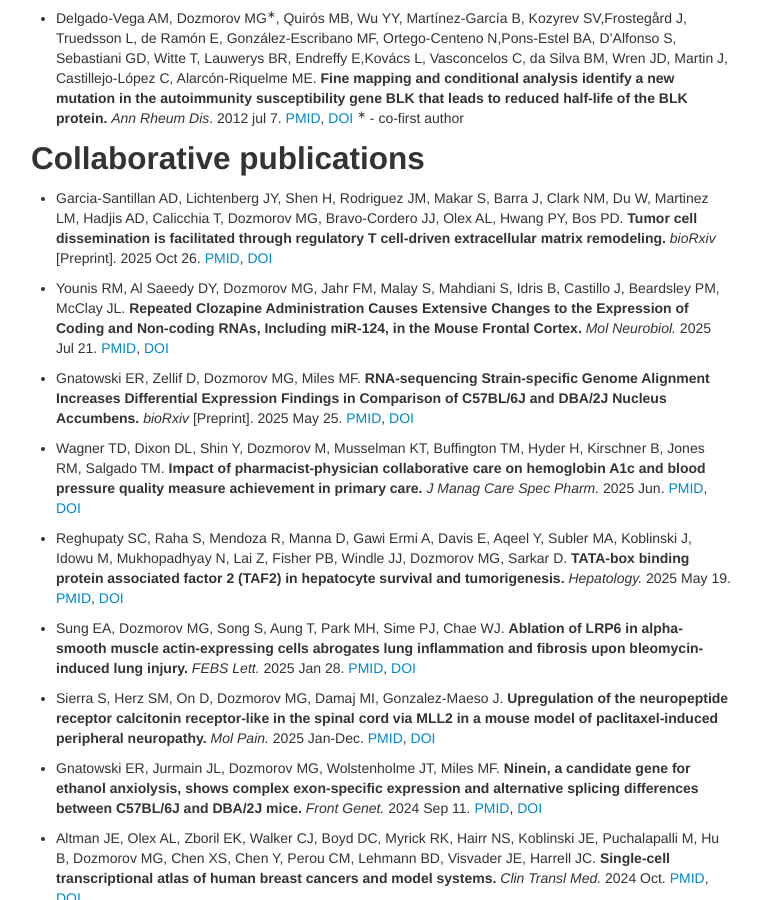
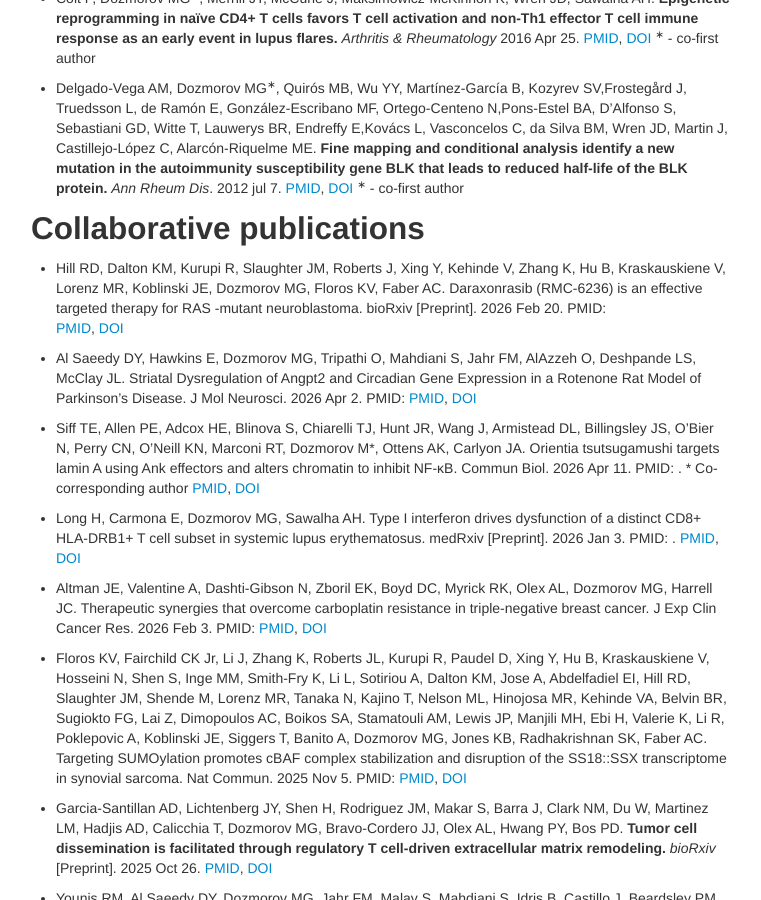
Before and after one commit to dozmorovlab/dozmorovlab.github.io, a Jekyll site: the page built from 02-pubs.md, in a window 1280 px wide and 900 px high, scrolled down 3354 px. Shown: the whole window, without its empty margins (259-1020 px from the left). Built offline with Jekyll 4.4.1, drawn with Linux system fonts in a browser that asks for light colours; comment, search, counter and statistics services are not loaded; some of the changed text lies outside the part shown.

Commit message:
Update publications

```diff
--- a/02-pubs.md
+++ b/02-pubs.md
@@ -19,9 +19,11 @@ permalink: "publications.html"
 
 ## Lead/senior author publications
 
-- Brydon P.G. Wall, Jonathan D. Ogata, My Nguyen, Joseph L. McClay, Chuck Harrell, Mikhail G Dozmorov<sup>&lowast;</sup> **Beyond Blacklists: A Critical Assessment of Exclusion Set Generation Strategies and Alternative Approaches** _bioRxiv_ 2025.02.06; [DOI](https://doi.org/10.1101/2025.02.06.636968), [GitHub](https://github.com/dozmorovlab/excluderanges_supplementary)
+- My Nguyen, Shaojun Tang, Joseph L. McClay, J. Chuck Harrell, Mikhail G. Dozmorov EpiTADformer: A Transformer-Based Model for High-Resolution TAD Boundary Detection Using Epigenomic Signal Embeddings bioRxiv 2026; [DOI](https://doi.org/10.64898/2026.01.20.700691), [GitHub](https://github.com/dozmorovlab/EpiTADformer), <span data-badge-type="4" data-doi="10.64898/2026.01.20.700691" data-hide-no-mentions="true" class="altmetric-embed">
 
-- My Nguyen, Brydon P. G. Wall, J. Chuck Harrell, Mikhail G. Dozmorov<sup>&lowast;</sup> **scHiCcompare: an R package for differential analysis of single-cell Hi-C data** _bioRxiv_ 2024.11.06; [DOI](https://doi.org/10.1101/2024.11.06.622369)
+- Wall BPG, Ogata JD, Nguyen M, Olex AL, Floros KV, Faber AC, McClay JL, Harrell JC, Dozmorov MG. Beyond blacklists: a critical assessment of exclusion set generation strategies and alternative approaches. Bioinformatics. 2026 Feb 28. [PMID](https://www.ncbi.nlm.nih.gov/pubmed/41826793/), [DOI](https://doi.org/10.1093/bioinformatics/btag110), [GitHub](https://github.com/dozmorovlab/excluderanges_supplementary), <span data-badge-type="4" data-doi="10.1093/bioinformatics/btag110" data-hide-no-mentions="true" class="altmetric-embed"> </span>
+
+- Nguyen M, Wall BPG, Harrell JC, Dozmorov MG. scHiCcompare: An R Package for Differential Analysis of Single-cell Hi-C Data. J Mol Biol. 2025 Apr 15. [PMID](https://www.ncbi.nlm.nih.gov/pubmed/40246224/), [DOI](https://doi.org/10.1016/j.jmb.2025.169155), [GitHub](https://github.com/dozmorovlab/scHiCcompare), <span data-badge-type="4" data-doi="10.1016/j.jmb.2025.169155" data-hide-no-mentions="true" class="altmetric-embed"> </span>
 
 - Wall BPG, Nguyen M, Harrell JC, Dozmorov MG<sup>&lowast;</sup>. **Machine and deep learning methods for predicting 3D genome organization.** _Methods Mol Biol._ 2025. [PMID](https://www.ncbi.nlm.nih.gov/pubmed/39283464), [DOI](https://doi.org/10.1007/978-1-0716-4136-1_22) <span data-badge-type="4" data-doi="10.1007/978-1-0716-4136-1_22" data-hide-no-mentions="true" class="altmetric-embed">, [Preprint](https://arxiv.org/abs/2403.03231)
 
@@ -119,6 +121,24 @@ permalink: "publications.html"
 - Delgado-Vega AM, Dozmorov MG<sup>&lowast;</sup>, Quirós MB, Wu YY, Martínez-García B, Kozyrev SV,Frostegård J, Truedsson L, de Ramón E, González-Escribano MF, Ortego-Centeno N,Pons-Estel BA, D'Alfonso S, Sebastiani GD, Witte T, Lauwerys BR, Endreffy E,Kovács L, Vasconcelos C, da Silva BM, Wren JD, Martin J, Castillejo-López C, Alarcón-Riquelme ME. **Fine mapping and conditional analysis identify a new mutation in the autoimmunity susceptibility gene BLK that leads to reduced half-life of the BLK protein.** _Ann Rheum Dis_. 2012 jul 7. [PMID](http://www.ncbi.nlm.nih.gov/pubmed/22696686), [DOI](https://doi.org/10.1136/annrheumdis-2011-200987) <span data-badge-type="4" data-doi="10.1136/annrheumdis-2011-200987" data-hide-no-mentions="true" class="altmetric-embed"> </span> <sup>&lowast;</sup> - co-first author
 
 ## Collaborative publications
+
+- Hill RD, Dalton KM, Kurupi R, Slaughter JM, Roberts J, Xing Y, Kehinde V, Zhang K, Hu B, Kraskauskiene V, Lorenz MR, Koblinski JE, Dozmorov MG, Floros KV, Faber AC. Daraxonrasib (RMC-6236) is an effective targeted therapy for RAS -mutant neuroblastoma. bioRxiv [Preprint]. 2026 Feb 20. PMID:
+[PMID](https://www.ncbi.nlm.nih.gov/pubmed/41756844), [DOI](https://doi.org/10.64898/2026.02.19.706849) <span data-badge-type="4" data-doi="10.64898/2026.02.19.706849" data-hide-no-mentions="true" class="altmetric-embed"></span>
+
+- Al Saeedy DY, Hawkins E, Dozmorov MG, Tripathi O, Mahdiani S, Jahr FM, AlAzzeh O, Deshpande LS, McClay JL. Striatal Dysregulation of Angpt2 and Circadian Gene Expression in a Rotenone Rat Model of Parkinson's Disease. J Mol Neurosci. 2026 Apr 2. PMID:
+[PMID](https://www.ncbi.nlm.nih.gov/pubmed/41925987), [DOI](https://doi.org/10.1007/s12031-026-02506-z) <span data-badge-type="4" data-doi="10.1007/s12031-026-02506-z" data-hide-no-mentions="true" class="altmetric-embed"></span>
+
+- Siff TE, Allen PE, Adcox HE, Blinova S, Chiarelli TJ, Hunt JR, Wang J, Armistead DL, Billingsley JS, O'Bier N, Perry CN, O'Neill KN, Marconi RT, Dozmorov M*, Ottens AK, Carlyon JA. Orientia tsutsugamushi targets lamin A using Ank effectors and alters chromatin to inhibit NF-κB. Commun Biol. 2026 Apr 11. PMID: . * Co-corresponding author
+[PMID](https://www.ncbi.nlm.nih.gov/pubmed/41965450), [DOI](https://doi.org/10.1038/s42003-026-10003-7) <span data-badge-type="4" data-doi="10.1038/s42003-026-10003-7" data-hide-no-mentions="true" class="altmetric-embed"></span>
+
+- Long H, Carmona E, Dozmorov MG, Sawalha AH. Type I interferon drives dysfunction of a distinct CD8+ HLA-DRB1+ T cell subset in systemic lupus erythematosus. medRxiv [Preprint]. 2026 Jan 3. PMID: .
+[PMID](https://www.ncbi.nlm.nih.gov/pubmed/41607660), [DOI](https://doi.org/10.64898/2026.01.02.26343348) <span data-badge-type="4" data-doi="10.64898/2026.01.02.26343348" data-hide-no-mentions="true" class="altmetric-embed"></span>
+
+- Altman JE, Valentine A, Dashti-Gibson N, Zboril EK, Boyd DC, Myrick RK, Olex AL, Dozmorov MG, Harrell JC. Therapeutic synergies that overcome carboplatin resistance in triple-negative breast cancer. J Exp Clin Cancer Res. 2026 Feb 3. PMID:
+[PMID](https://www.ncbi.nlm.nih.gov/pubmed/41630032), [DOI](https://doi.org/10.1186/s13046-025-03636-9) <span data-badge-type="4" data-doi="10.1186/s13046-025-03636-9" data-hide-no-mentions="true" class="altmetric-embed"></span>
+
+- Floros KV, Fairchild CK Jr, Li J, Zhang K, Roberts JL, Kurupi R, Paudel D, Xing Y, Hu B, Kraskauskiene V, Hosseini N, Shen S, Inge MM, Smith-Fry K, Li L, Sotiriou A, Dalton KM, Jose A, Abdelfadiel EI, Hill RD, Slaughter JM, Shende M, Lorenz MR, Tanaka N, Kajino T, Nelson ML, Hinojosa MR, Kehinde VA, Belvin BR, Sugiokto FG, Lai Z, Dimopoulos AC, Boikos SA, Stamatouli AM, Lewis JP, Manjili MH, Ebi H, Valerie K, Li R, Poklepovic A, Koblinski JE, Siggers T, Banito A, Dozmorov MG, Jones KB, Radhakrishnan SK, Faber AC. Targeting SUMOylation promotes cBAF complex stabilization and disruption of the SS18::SSX transcriptome in synovial sarcoma. Nat Commun. 2025 Nov 5. PMID:
+[PMID](https://www.ncbi.nlm.nih.gov/pubmed/41193430), [DOI](https://doi.org/10.1038/s41467-025-64665-8) <span data-badge-type="4" data-doi="10.1038/s41467-025-64665-8" data-hide-no-mentions="true" class="altmetric-embed"></span>
 
 - Garcia-Santillan AD, Lichtenberg JY, Shen H, Rodriguez JM, Makar S, Barra J, Clark NM, Du W, Martinez LM, Hadjis AD, Calicchia T, Dozmorov MG, Bravo-Cordero JJ, Olex AL, Hwang PY, Bos PD. **Tumor cell dissemination is facilitated through regulatory T cell-driven extracellular matrix remodeling.** _bioRxiv_ [Preprint]. 2025 Oct 26. [PMID](https://www.ncbi.nlm.nih.gov/pubmed/41279036), [DOI](https://doi.org/10.1101/2025.10.25.684515) <span data-badge-type="4" data-doi="10.1101/2025.10.25.684515" data-hide-no-mentions="true" class="altmetric-embed"></span>
 
```
